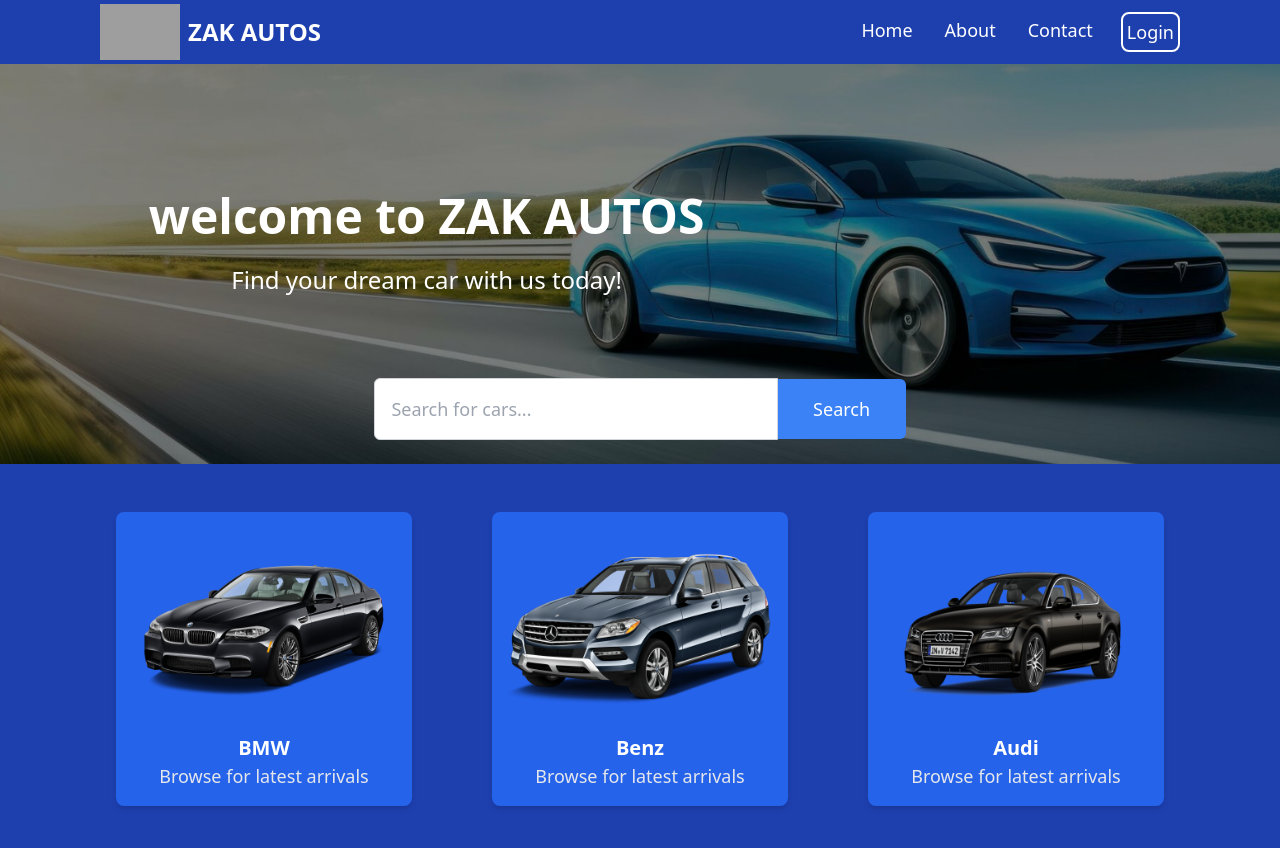
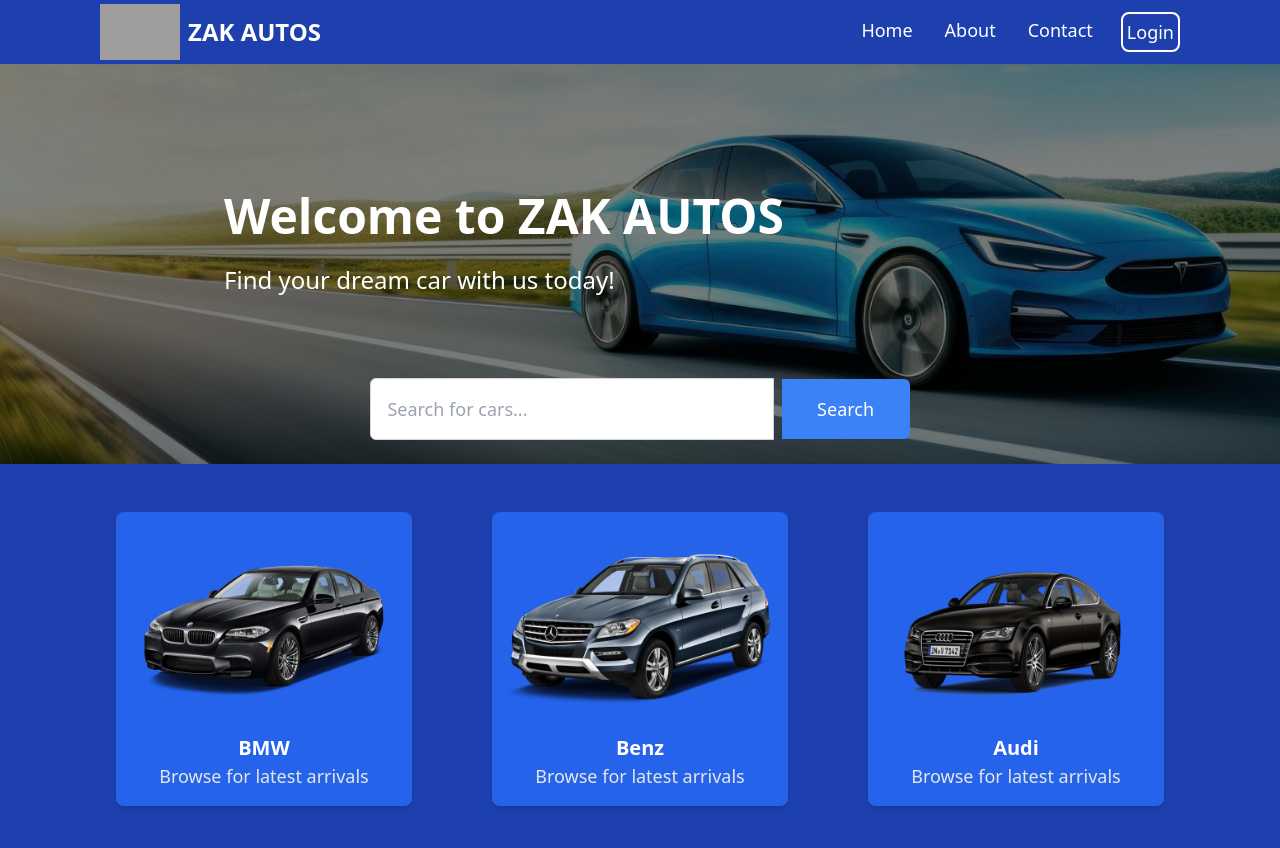
Before and after one commit to Safdari10/Zak-Autos, a React (Vite) app: page / in a window 1280 px wide. Shown: the top 848 px of the page. Built offline with nearby package versions, Linux system fonts and the light colour scheme; grey boxes are pictures that could not be loaded; the HTML template or start-up script is replaced by a standard one.

Commit message:
item aligned to flex start the overlay text and added margins for the md, lg, taller screens.

```diff
--- a/src/components/Hero.tsx
+++ b/src/components/Hero.tsx
@@ -11,11 +11,11 @@
 
       {/* Overlay for Text */}
       <div
-        className="relative flex flex-col justify-center items-center text-white z-20 p-6
+        className="relative flex flex-col justify-center items-start text-white z-20 p-6
                     sm:p-8 sm:mb-4
                     md:w-2/3 md:p-16 md:text-center md:mt-8 md:mb-16
-                    lg:w-2/3 lg:mt-16 lg:ml-0 lg:mb-6
-                    taller:mt-60 taller:p-20 taller:mt-32"
+                    lg:w-2/3 lg:mt-16 lg:ml-40 lg:mb-6
+                    taller:mt-64 taller:py-20 taller:pr-24 taller:ml-96"
       >
         <h1
           className="text-2xl font-bold mb-4
@@ -25,7 +25,7 @@
                      taller:text-8xl
                      whitespace-nowrap"
         >
-          welcome to ZAK AUTOS
+          Welcome to ZAK AUTOS
         </h1>
         <p
           className="text-sm mb-4
@@ -40,8 +40,8 @@
       {/* Search Box */}
       <div
         className="absolute bottom-6 left-1/2 transform -translate-x-1/2 z-20 w-full max-w-xs
-                    flex flex-col items-center justify-center
-                    md:max-w-xl md:flex-row
+                    flex flex-col items-center justify-center gap-2
+                    md:max-w-xl md:flex-row md:gap-0
                     taller:max-w-[1200px] taller:p-10"
       >
         <input
--- a/src/styles/output.css
+++ b/src/styles/output.css
@@ -678,6 +678,10 @@
   flex-wrap: wrap;
 }
 
+.items-start {
+  align-items: flex-start;
+}
+
 .items-center {
   align-items: center;
 }
@@ -1043,6 +1047,10 @@
     margin-bottom: 4rem;
   }
 
+  .md\:ml-40 {
+    margin-left: 10rem;
+  }
+
   .md\:flex {
     display: flex;
   }
@@ -1194,6 +1202,14 @@
     margin-top: 4rem;
   }
 
+  .lg\:ml-60 {
+    margin-left: 15rem;
+  }
+
+  .lg\:ml-40 {
+    margin-left: 10rem;
+  }
+
   .lg\:h-\[50vh\] {
     height: 50vh;
   }
@@ -1289,6 +1305,14 @@
     margin-top: 8rem;
   }
 
+  .taller\:mt-64 {
+    margin-top: 16rem;
+  }
+
+  .taller\:ml-96 {
+    margin-left: 24rem;
+  }
+
   .taller\:h-24 {
     height: 6rem;
   }
@@ -1338,6 +1362,16 @@
     padding: 4rem;
   }
 
+  .taller\:px-28 {
+    padding-left: 7rem;
+    padding-right: 7rem;
+  }
+
+  .taller\:py-20 {
+    padding-top: 5rem;
+    padding-bottom: 5rem;
+  }
+
   .taller\:pb-2 {
     padding-bottom: 0.5rem;
   }
@@ -1348,6 +1382,10 @@
 
   .taller\:pb-16 {
     padding-bottom: 4rem;
+  }
+
+  .taller\:pr-24 {
+    padding-right: 6rem;
   }
 
   .taller\:text-4xl {
```
